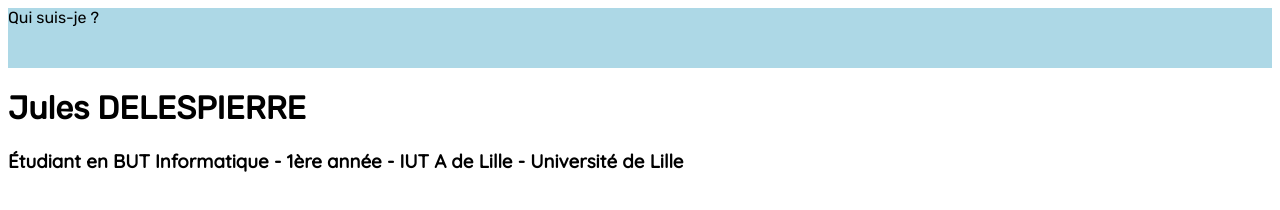
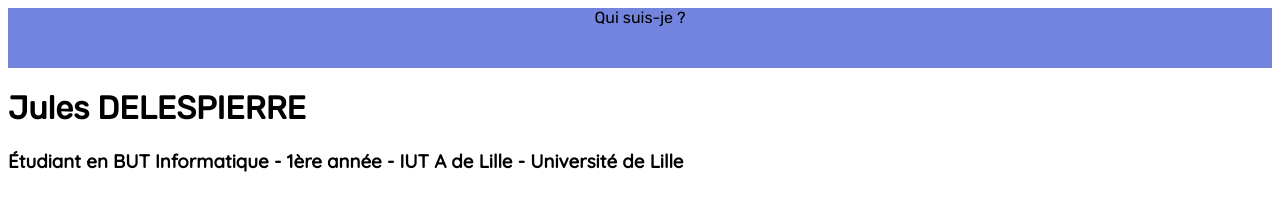
Before and after one commit to julesdelespierre/julesdelespierre.github.io, a plain HTML site: page index.html in a window 1280 px wide. Drawn offline with Linux system fonts and the light colour scheme.

Commit message:
Modifications visuelles

```diff
--- a/index.html
+++ b/index.html
@@ -6,7 +6,9 @@
     </head>
     <body>
         <header>
-            <a href="./pages/presentation.html">Qui suis-je ?</a>
+            <div>
+                <a href="./pages/presentation.html">Qui suis-je ?</a>
+            </div>
         </header>
         <h1>Jules DELESPIERRE</h1>
         <h3>Étudiant en BUT Informatique - 1ère année - IUT A de Lille - Université de Lille</h3>
--- a/style.css
+++ b/style.css
@@ -1,4 +1,9 @@
 @import url('https://fonts.googleapis.com/css2?family=Quicksand:wght@500&family=Rubik&display=swap');
+
+:root{
+    --principal-color: #7384DE;
+}
+
 h1{
     font-family: 'Rubik', sans-serif;
 }
@@ -8,14 +13,24 @@ h3{
 }
 
 header{
-    background-color: lightblue;
+    background-color: var(--principal-color);
     height: 60px;
+    display: flex;
+    justify-content: space-evenly;
 }
 
-header>a{
+header div{
     justify-content: center;
+    align-items: center;
+}
+
+header a{
     font-family: 'Rubik', sans-serif;
     text-decoration: none;
     color: black;
     vertical-align: middle;
 }
+
+a:hover{
+    text-transform: uppercase;
+}
```
